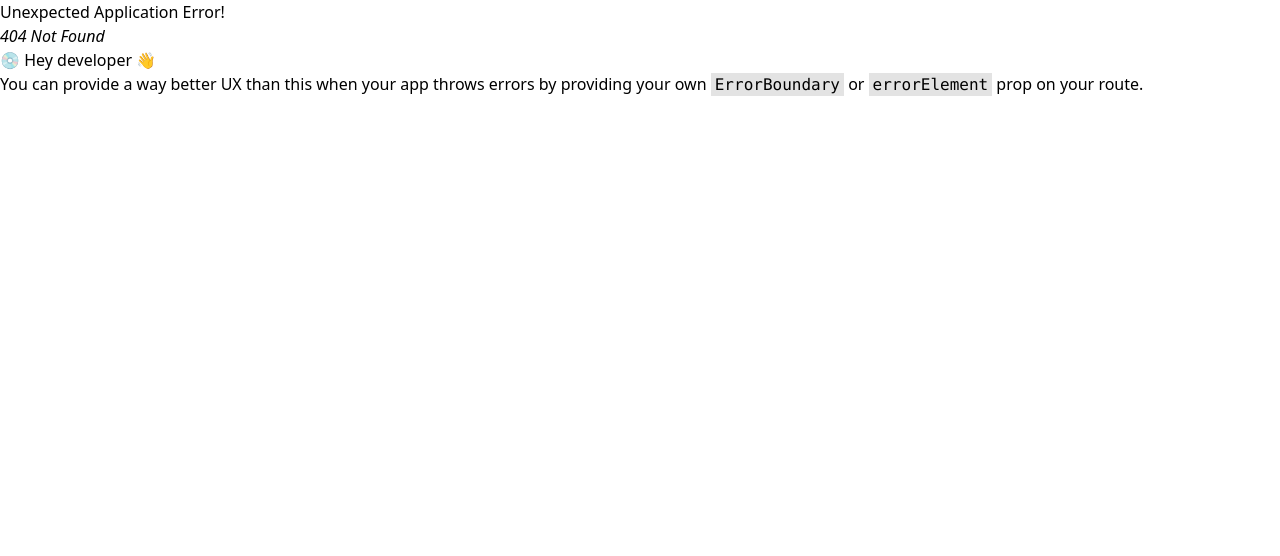
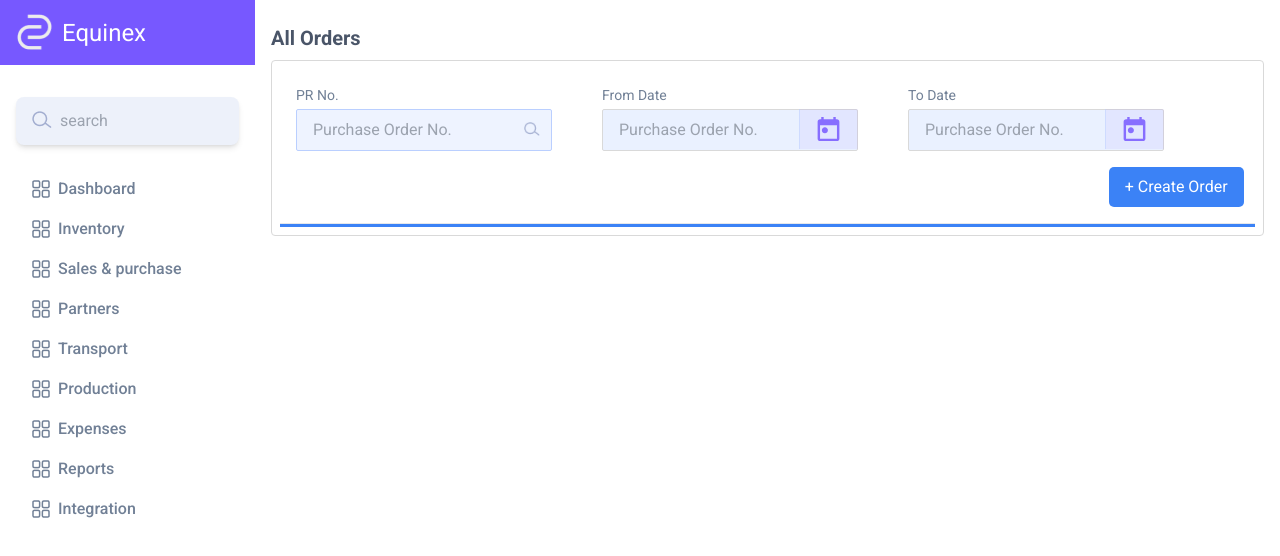
Before and after one commit to Dhruvanand24/equinexfrontend, a React (Vite) app: page /orderlist in a window 1280 px wide. Before the commit this address had no page. Shown: the top 556 px of the page. Built offline with nearby package versions, Linux system fonts and the light colour scheme.

Commit message:
filter of order list done

```diff
--- /dev/null
+++ b/src/pages/OrderList.jsx
@@ -0,0 +1,46 @@
+import React from 'react'
+const OrderList = () => {
+  return (
+    <div className='bg-white p-4 w-full flex flex-col justify-start items-start'>
+      <p className='font-semibold text-[#4A5568] text-xl p-2 pl-0'>All Orders</p>
+
+      <div className='w-full border-[#D9D9D9] rounded-[4px] border-[1px] p-2 relative'>
+       <div className='filtersection flex gap-[50px] p-4'>
+
+            <div className=' flex flex-col gap-1'>
+                <p className='text-[#718096] text-sm'>PR No.</p>
+                <div className='relative w-fit overflow-hidden'>
+                    <input className=' w-[256px] bg-[#BACFFF] text-[#8792A4] bg-opacity-25 rounded-sm border-[#BACFFF] border-[1px] px-4 py-2 cursor-text outline-blue-500' type="text" placeholder='Purchase Order No.'/>
+                    <img className='absolute top-[5px] right-1 text-xl h-8 cursor-pointer p-2' src="search.png" alt="" />
+                </div>
+            </div>
+
+
+            <div className=' flex flex-col gap-1'>
+                <p className='text-[#718096] text-sm'>From Date</p>
+                <div className='relative w-fit overflow-hidden'>
+                    <input className=' w-[256px] bg-[#BACFFF] text-[#8792A4] bg-opacity-30 rounded-sm border-[#D9D9D9] border-[1px] px-4 py-2 cursor-text outline-blue-500' type="text" placeholder='Purchase Order No.'/>
+                    <img className='absolute top-0 right-0 text-xl h-10 cursor-pointer' src="/icons/Date.svg" alt="" />
+                </div>
+            </div>
+
+
+            <div className=' flex flex-col gap-1'>
+                <p className='text-[#718096] text-sm'>To Date</p>
+                <div className='relative w-fit overflow-hidden'>
+                    <input className=' w-[256px] bg-[#BACFFF] text-[#8792A4] bg-opacity-30 rounded-sm border-[#D9D9D9] border-[1px] px-4 py-2 cursor-text outline-blue-500' type="text" placeholder='Purchase Order No.'/>
+                    <img className='absolute top-0 right-0 text-xl h-10 cursor-pointer' src="/icons/Date.svg" alt="" />
+                </div>
+            </div>
+
+       </div>
+       <button className='px-4 py-2 bg-blue-500 rounded-[5px] text-white abs relative  left-[85%] hover:bg-blue-600'>+ Create Order</button>
+
+       <hr className='bg-blue-500 h-1 mt-4'/>
+
+      </div>
+    </div>
+  )
+}
+
+export default OrderList
--- a/src/routes/router.jsx
+++ b/src/routes/router.jsx
@@ -2,6 +2,7 @@
 import Home from "../pages/Home";
 import Main from "../layout/Main";
 import Login from "../pages/Login";
+import OrderList from "../pages/OrderList";
 
 
 const router = createBrowserRouter([
@@ -16,6 +17,9 @@
         {
           path: "/login",
           element: <Login />
+        },{
+          path:"/orderlist",
+          element:<OrderList/>
         }
 
 ]}
```
Also changed, not shown: public/icons/Date.svg (added), public/icons/chevron-down.svg (added).
